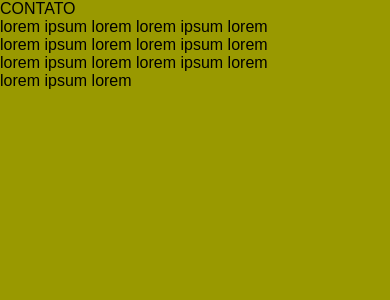
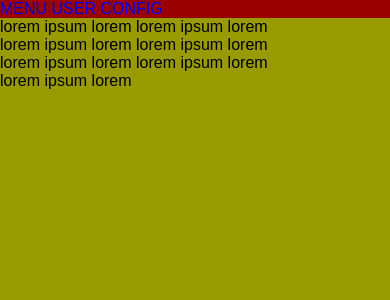
Before and after one commit to thulioph/prove-aprove, a PHP site: page / in a window 390 px wide. Shown: the top 300 px of the page. Run offline with PHP 8.4, Linux system fonts and the light colour scheme; style sheets or scripts are compiled from the project's sources; some libraries are stand-ins or nearby versions.

Commit message:
adjustments

```diff
--- a/index.php
+++ b/index.php
@@ -34,6 +34,8 @@
     HEADER
     ============================================================================= -->
   <header class="header-primary">
+    <a href="#">MENU</a>
+    <a href="#">USER CONFIG</a>
 	</header>
   <!-- =========================================================================
     MAIN
--- a/src/css/style-leonardo.css
+++ b/src/css/style-leonardo.css
@@ -1 +1 @@
-body{overflow-x:hidden}.transition-normal{transition:.7s;-moz-transition:.7s;-webkit-transition:.7s;-o-transition:.7s;-ms-transition:.7s}#main{width:100%;height:100%;top:0;left:0;right:0;bottom:0;position:absolute;overflow:hidden}.full-page{position:absolute;width:100%;height:100%;top:0;left:100%;right:0;bottom:0;background:#efefef;z-index:10}.full-page.active{left:0}#off-canvas-left{left:0}.panLeftToClose{width:300px;position:relative;height:100px;left:10px;background:#900}.template-nav{border:1px solid #000;position:absolute;width:50%;height:100%}.main-nav{left:0}.user-config-nav{right:0}#wrap-home{background:#990}#wrap-contact{background:#990}.wrap-content{width:300px}@media screen and (-ms-high-contrast:none){html{-ms-touch-action:none;-ms-scroll-chaining:none;overflow-x:scroll;-ms-overflow-style:none}}
+body{overflow-x:hidden}.transition-normal{transition:.7s;-moz-transition:.7s;-webkit-transition:.7s;-o-transition:.7s;-ms-transition:.7s}.header-primary{position:fixed;top:0;left:0;right:0;background:#900;z-index:11}#main{width:100%;height:100%;top:0;left:0;right:0;bottom:0;position:absolute;overflow:hidden}.full-page{position:absolute;width:100%;height:100%;top:0;left:100%;right:0;bottom:0;background:#efefef;z-index:10}.full-page.active{left:0}#off-canvas-left{left:0}.panLeftToClose{width:300px;position:relative;height:100px;left:10px;background:#900}.template-nav{border:1px solid #000;position:absolute;width:50%;height:100%}.main-nav{left:0}.user-config-nav{right:0}#wrap-home{background:#990}#wrap-contact{background:#990}.wrap-content{width:300px}@media screen and (-ms-high-contrast:none){html{-ms-touch-action:none;-ms-scroll-chaining:none;overflow-x:scroll;-ms-overflow-style:none}}
--- a/src/js/app/APP.Navigation.js
+++ b/src/js/app/APP.Navigation.js
@@ -5,6 +5,7 @@ APP.Navigation = {
 	_activePage: null,
 	_offCanvasLeft: "#off-canvas-left",
 	_page: ".full-page",
+	_mainMenu: ".main-nav",
 
 	init: function() {
 		APP.startModule(APP.Hammer);
@@ -27,8 +28,18 @@ APP.Navigation = {
 		}
 	},
 
-	showMenu: function(){
+	showMenu: function(type){
 		if(!$(this._offCanvasLeft).hasClass('active')){
+			if(!APP.Functions.empty(type) && !APP.Functions.empty(this._activePage)){
+				var modifier = "50%";
+
+				if(type != this._mainMenu){
+					modifier = "-50%";
+				}
+
+				$(this._activePage).get(0).style.left = modifier;
+			}
+
 			var lastActivePage = $(this._page+".active").attr('id');
 			this.setLastActivePage(lastActivePage);
 
@@ -42,8 +53,15 @@ APP.Navigation = {
 		if($(this._offCanvasLeft).hasClass('active')){
 			$(this._offCanvasLeft).removeClass('active');
 			$("#"+this._lastActivePage).addClass('active');
-			this.setActivePage(this._lastActivePage);
+			this.setActivePage("#"+this._lastActivePage);
 		}
+	},
+
+	changePage: function(id){
+		$(this._page).removeClass('active')
+		 						 .addClass('transition-normal');
+		$(id).addClass('active');
+		this.setActivePage(id);
 	},
 
 	moveElement: function(event){
--- a/src/less/style-leonardo.less
+++ b/src/less/style-leonardo.less
@@ -1,8 +1,6 @@
 /* ------------------------------------
   CSS Prove Aprove Webapp
 ------------------------------------ */
-
-
 /* ===============================================================
 FONT-FACE
 ================================================================== */
@@ -17,6 +15,17 @@ CLASS
 ================================================================== */
 .transition-normal{
 	transition:0.7s;-moz-transition:0.7s;-webkit-transition:0.7s;-o-transition:0.7s;-ms-transition:0.7s;
+}
+/* ===============================================================
+HEADER
+================================================================== */
+.header-primary{
+	position:fixed;
+	top:0;
+	left:0;
+	right:0;
+	background:#900;
+	z-index:11;
 }
 /* ===============================================================
 STRUCTURE
```
